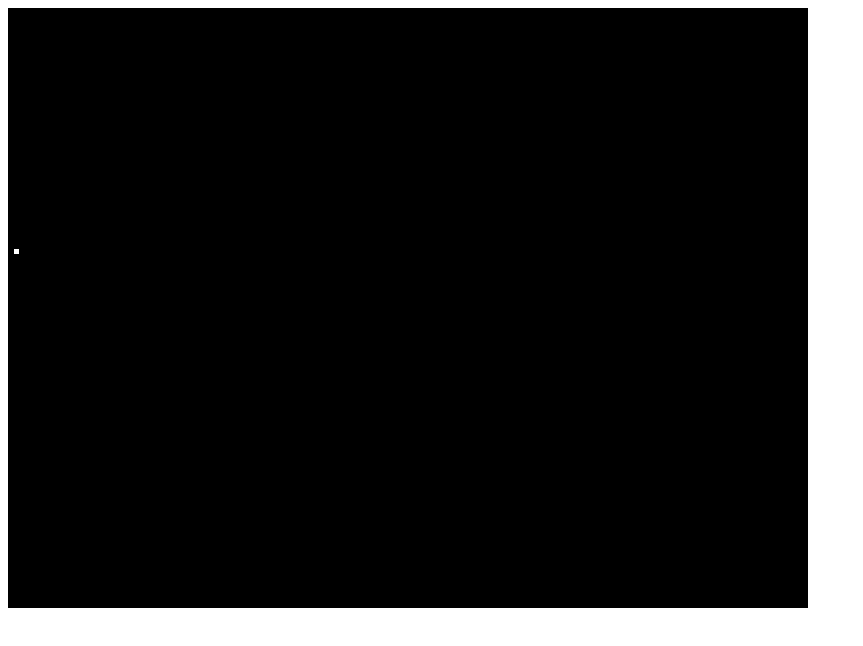
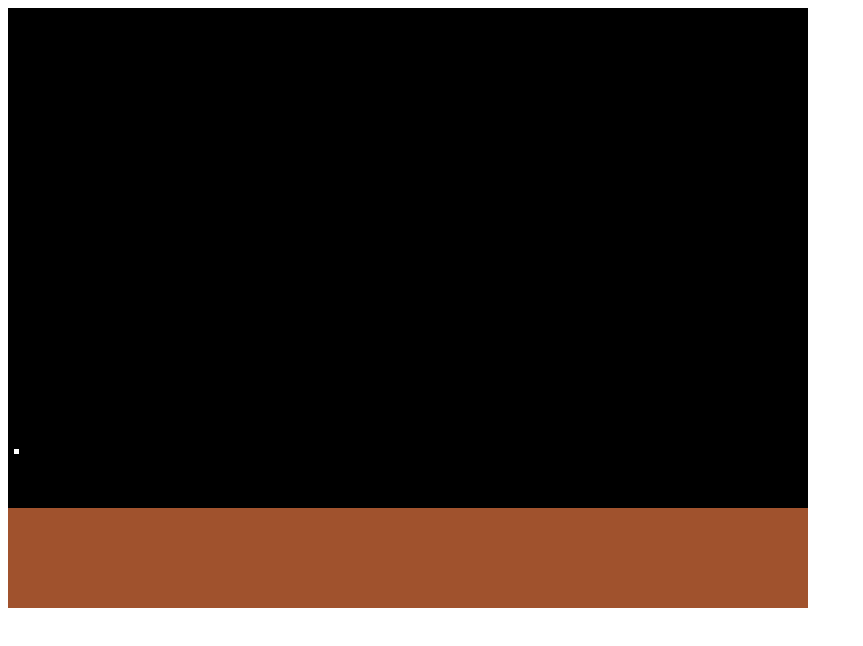
Before and after one commit to Chrostor/Missile-Command-Clone, a plain HTML site: page index.html in a window 1280 px wide. Shown: the whole page, without its empty margins (0-863 px from the left). Drawn offline with Linux system fonts and the light colour scheme.

Commit message:
added ground

```diff
--- a/index.html
+++ b/index.html
@@ -43,7 +43,7 @@ function updateAll(){
     } else {
         x += speedX;
     }
-    if (y >= canvas.height){
+    if (y >= canvas.height - 100){
         //speedY *= -1;
         //y = canvas.height -1;
         y = 0;
@@ -70,6 +70,7 @@ function missileShot(evt){
 
 function drawAll(){
     drawObject(0, 0, canvas.width, canvas.height, 'black'); // draw canvas background
+    drawGround();
     drawObject(x, y, 5, 5, 'white'); // draw falling "missile"
     drawText();
     //drawObject(shotX - 18, shotY - 18, 20, 20,'white'); // draw shot location
@@ -85,7 +86,9 @@ function drawText(){
     canvasContext.fillText('X',shotX - 14, shotY);
 }
 
-
+function drawGround(){
+    drawObject(0, 500, 800, 100, 'sienna');
+}
 
 
 </script>
```
